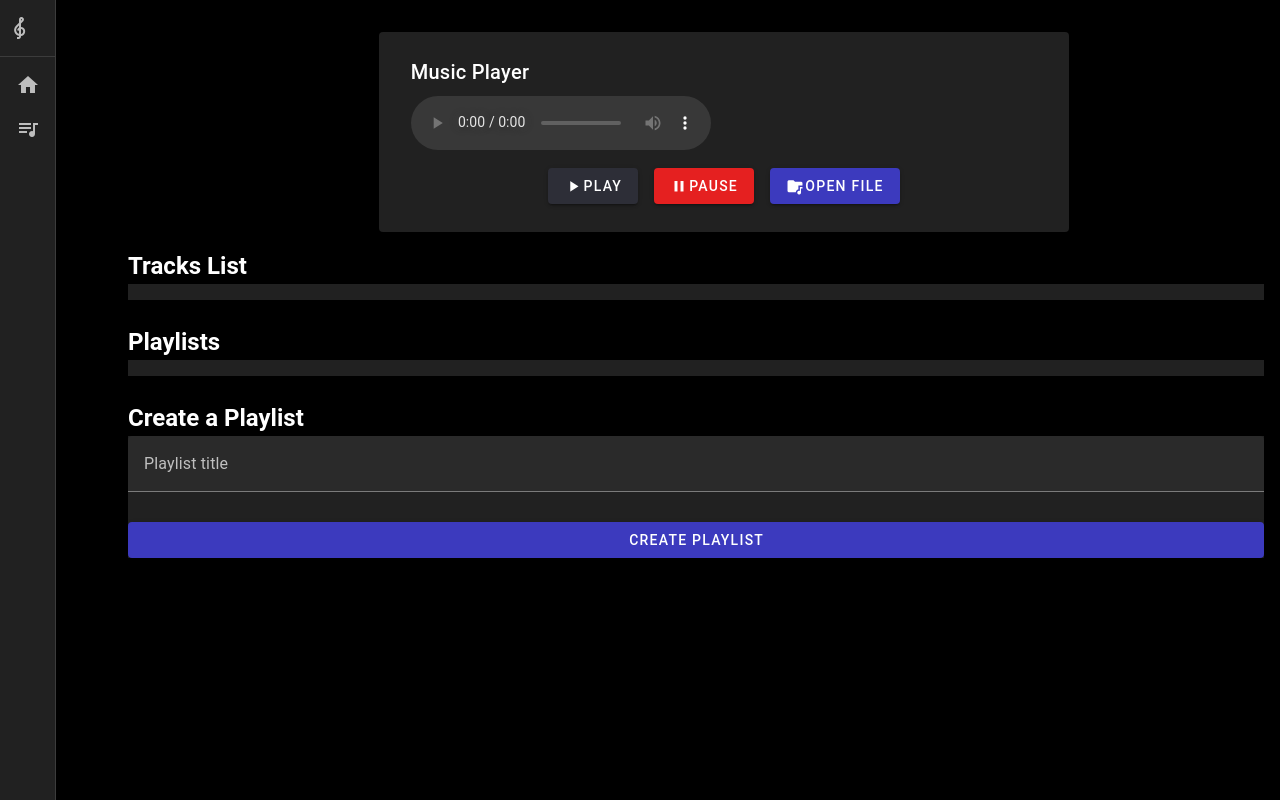
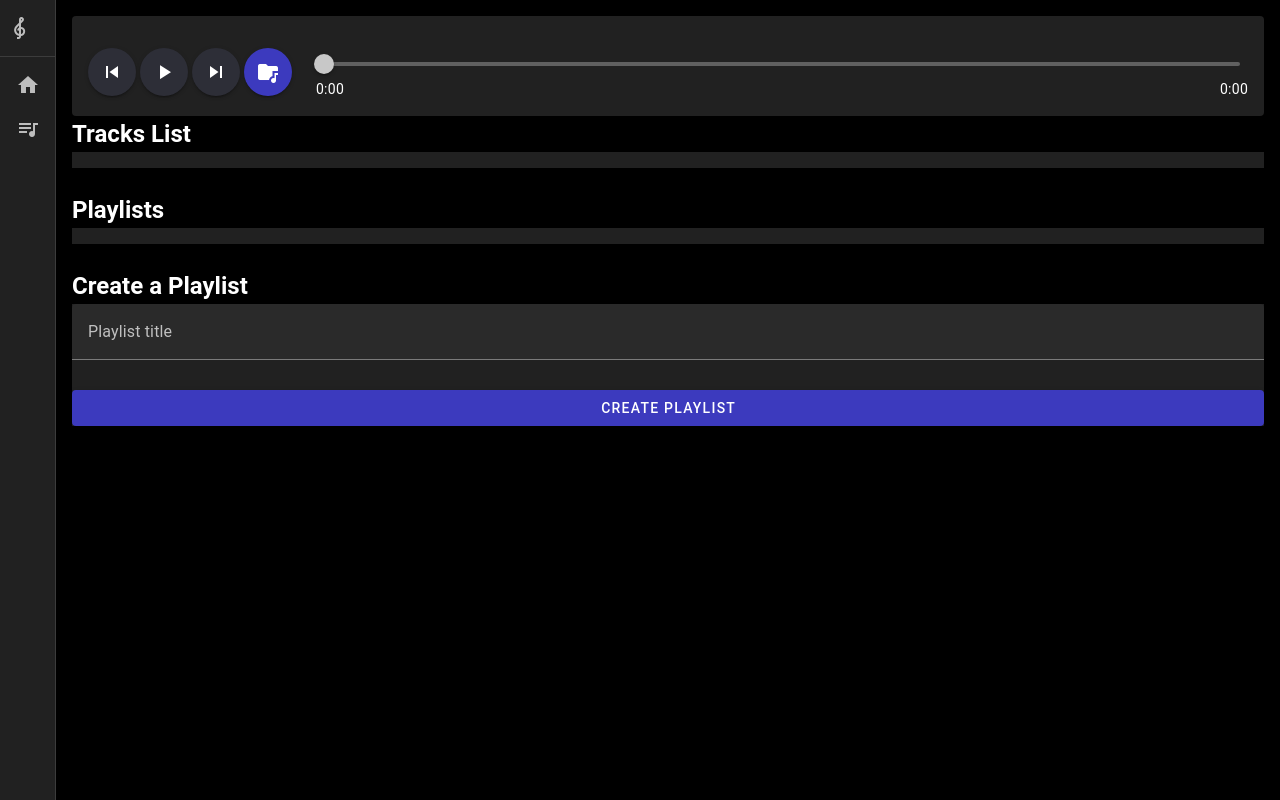
Before and after one commit to SajjadHadi/Harmoniq, a Vue app: page / in a window 1280 px wide. Built offline with nearby package versions, Linux system fonts and the light colour scheme.

Commit message:
Improve the AudioPlayer's UI and fix one minor issue

```diff
--- a/src/App.vue
+++ b/src/App.vue
@@ -11,7 +11,7 @@ import Drawer from "./components/common/Drawer.vue";
     <Drawer/>
 
     <!-- Main content area -->
-    <v-main class="ml-14">
+    <v-main class="pl-14">
       <v-container fluid>
         <AudioPlayer/>
 
--- a/src/components/player/AudioPlayer.vue
+++ b/src/components/player/AudioPlayer.vue
@@ -1,54 +1,126 @@
 <script setup lang="ts">
-import { ref } from "vue";
-import { useLibraryStore } from "../../stores/LibraryStore.ts";
+import { ref, watch } from 'vue';
+import { useLibraryStore } from '../../stores/LibraryStore';
 
 const store = useLibraryStore();
+
 const audio = ref<HTMLAudioElement | null>(null);
+const isPlaying = ref(false);
+const currentTime = ref(0);
+const duration = ref(0);
 
-const play = () => {
-  if (audio.value) audio.value.play();
+const togglePlayback = () => {
+  if (!audio.value) return;
+  if (isPlaying.value) {
+    audio.value.pause();
+  } else {
+    audio.value.play().catch(err => console.error("Play error:", err));
+  }
 };
 
-const pause = () => {
-  if (audio.value) audio.value.pause();
+const handlePlay = () => {
+  isPlaying.value = true;
 };
 
-// TODO: Autoplay when clicking new audio
-// watch(() => store.currentTrack, () => {
-//   if (audio.value) {
-//     console.log("watch");
-//     audio.value.play();
-//   }
-// });
+const handlePause = () => {
+  isPlaying.value = false;
+};
+
+const updateTime = () => {
+  if (audio.value) {
+    currentTime.value = Math.floor(audio.value.currentTime);
+  }
+};
+
+const updateMetadata = () => {
+  if (audio.value) {
+    duration.value = Math.floor(audio.value.duration);
+  }
+};
+
+const seekAudio = (newTime: number) => {
+  if (audio.value) {
+    audio.value.currentTime = newTime;
+  }
+};
+
+// Format seconds into mm:ss
+const formatTime = (seconds: number): string => {
+  const minutes = Math.floor(seconds / 60);
+  const secs = Math.floor(seconds % 60);
+  return `${minutes}:${secs < 10 ? '0' : ''}${secs}`;
+};
+
+watch(
+    () => store.currentTrack,
+    (newTrack) => {
+      if (!audio.value) return;
+      // Pause current playback and reset timing
+      audio.value.pause();
+      currentTime.value = 0;
+      duration.value = 0;
+
+      if (newTrack && newTrack.path) {
+        audio.value.src = newTrack.path;
+        audio.value.load();
+        audio.value.play().catch(err => console.error("Play error:", err));
+      } else {
+        audio.value.src = '';
+      }
+    }
+);
 </script>
 
 <template>
-  <v-main>
-    <v-container class="player">
-      <v-row justify="center">
-        <v-col cols="12" md="8">
-          <v-card elevation="4" class="pa-4">
-            <v-card-title class="headline">Music Player</v-card-title>
+  <v-card elevation="0" width="100%">
+    <v-card-title class="headline mb-4" v-if="store.currentTrack"> {{ store.currentTrack?.title }}</v-card-title>
     <v-card-text>
-              <audio ref="audio" :src="store.currentTrack?.path" controls class="mb-4"></audio>
-              <v-row justify="center">
-                <v-btn color="primary" class="ma-2" @click="play">
-                  <v-icon left>mdi-play</v-icon>
-                  Play
+      <audio
+          ref="audio"
+          @play="handlePlay"
+          @pause="handlePause"
+          @timeupdate="updateTime"
+          @loadedmetadata="updateMetadata"
+          style="display: none;"
+      />
+
+      <v-row>
+        <v-col cols="auto" justify="center">
+          <v-btn class="mr-1" color="primary" @click="console.log('Previous')" icon>
+            <v-icon left>mdi-skip-previous</v-icon>
           </v-btn>
-                <v-btn color="error" class="ma-2" @click="pause">
-                  <v-icon left>mdi-pause</v-icon>
-                  Pause
+
+          <v-btn class="mr-1" color="primary" @click="togglePlayback" icon>
+            <v-icon left>{{ isPlaying ? 'mdi-pause' : 'mdi-play' }}</v-icon>
           </v-btn>
-                <v-btn color="secondary" class="ma-2" @click="store.openTrack()">
+
+          <v-btn class="mr-1" color="primary" @click="console.log('Next')" icon>
+            <v-icon left>mdi-skip-next</v-icon>
+          </v-btn>
+
+          <v-btn color="secondary" @click="store.openTrack()" icon>
             <v-icon left>mdi-folder-music</v-icon>
-                  Open File
           </v-btn>
+        </v-col>
+
+        <v-col>
+          <v-col>
+            <v-row>
+              <v-slider
+                  v-model="currentTime"
+                  :max="duration"
+                  step="1"
+                  hide-details
+                  @update:modelValue="seekAudio"
+              />
+            </v-row>
+            <v-row>
+              <v-col class="pa-0">{{ formatTime(currentTime) }}</v-col>
+              <v-col class="text-end pa-0">{{ formatTime(duration) }}</v-col>
+            </v-row>
+          </v-col>
+        </v-col>
       </v-row>
     </v-card-text>
   </v-card>
-        </v-col>
-      </v-row>
-    </v-container>
-  </v-main>
 </template>
```
Lines whose indentation alone changed are shown as unchanged.
